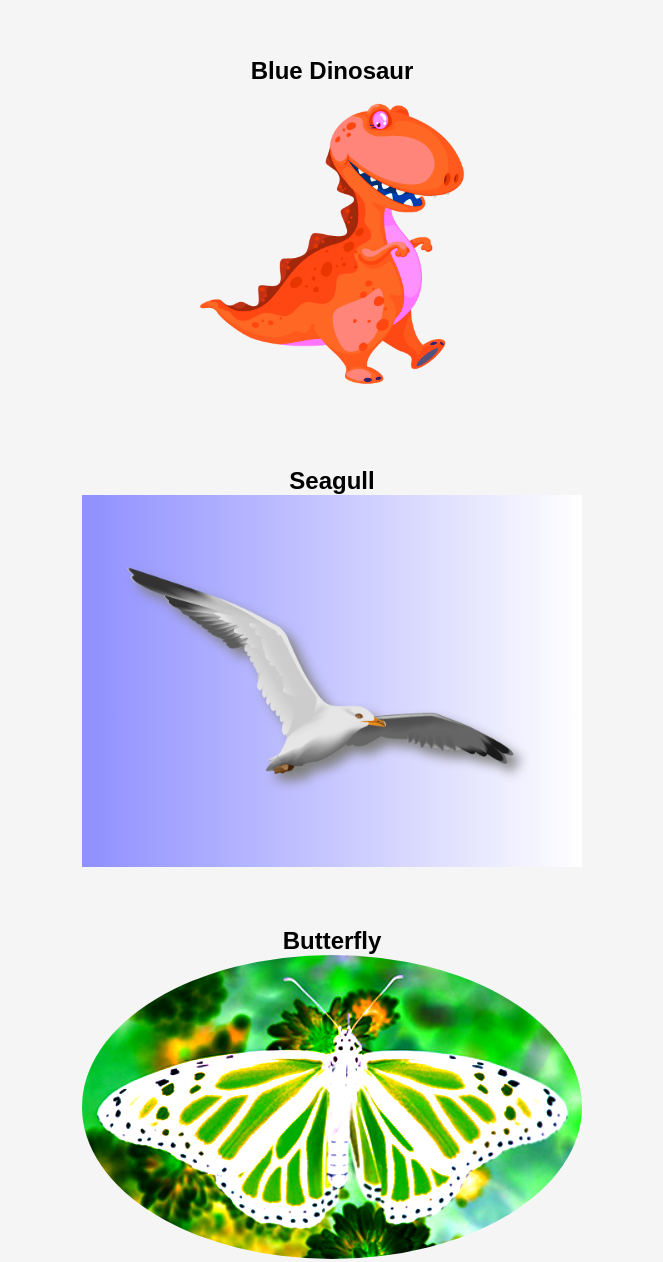
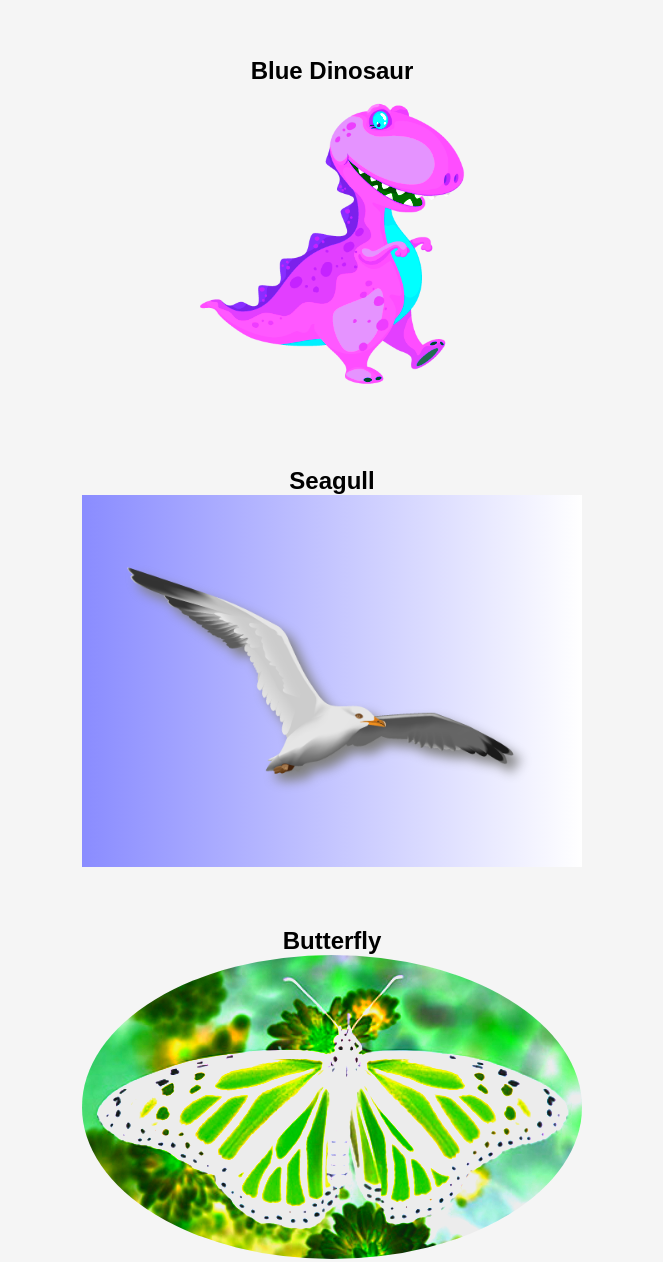
Before and after one commit to frandelatorreacosta-hash/The-Imitation-Assignment, a plain HTML site: page index.html in a window 1280 px wide. Shown: the part 807-2069 px from the top of the page, without its empty margins (308-971 px from the left). Drawn offline with Linux system fonts and the light colour scheme.

Commit message:
Update style.css

```diff
--- a/style.css
+++ b/style.css
@@ -7,8 +7,8 @@
 body{
     font-family:Arial, sans-serif;
     background:#f5f5f5;
+    text-align:center;
     padding:30px;
-    text-align:center;
 }
 
 h1{
@@ -19,23 +19,23 @@ h1{
     margin-bottom:60px;
 }
 
-/* =========================
+/* =====================
    PENGUINS
-========================= */
+===================== */
 
 .penguins{
     width:450px;
     max-width:100%;
 
+    border:2px solid #777;
     border-radius:50%;
-    border:2px solid #777;
 
     clip-path:ellipse(48% 40% at 50% 50%);
 }
 
-/* =========================
+/* =====================
    FOOTBALL FIELD
-========================= */
+===================== */
 
 .field-container{
     position:relative;
@@ -47,6 +47,8 @@ h1{
 .field{
     width:100%;
     display:block;
+
+    filter:grayscale(100%);
 }
 
 .board-layer{
@@ -54,10 +56,10 @@ h1{
     inset:0;
 
     background-image:url("tic-tac-toe.png");
+    background-repeat:repeat;
     background-size:140px;
-    background-repeat:repeat;
 
-    opacity:.20;
+    opacity:.12;
 
     mix-blend-mode:multiply;
 }
@@ -72,23 +74,23 @@ h1{
     object-fit:cover;
 }
 
-/* =========================
+/* =====================
    DINOSAUR
-========================= */
+===================== */
 
 .dinosaur{
     width:300px;
     max-width:100%;
 
     filter:
-        hue-rotate(230deg)
-        saturate(200%)
-        brightness(110%);
+        hue-rotate(130deg)
+        saturate(300%)
+        brightness(115%);
 }
 
-/* =========================
+/* =====================
    SEAGULL
-========================= */
+===================== */
 
 .seagull-box{
     display:inline-block;
@@ -96,9 +98,9 @@ h1{
     padding:25px;
 
     background:linear-gradient(
-        90deg,
-        #8f8fff,
-        #ffffff
+        to right,
+        #8a8cff,
+        white
     );
 }
 
@@ -109,9 +111,9 @@ h1{
     filter:drop-shadow(8px 8px 6px gray);
 }
 
-/* =========================
+/* =====================
    BUTTERFLY
-========================= */
+===================== */
 
 .butterfly{
     width:500px;
@@ -121,15 +123,15 @@ h1{
 
     filter:
         invert(100%)
-        hue-rotate(210deg)
-        saturate(230%)
-        brightness(135%)
-        contrast(110%);
+        hue-rotate(215deg)
+        brightness(170%)
+        contrast(85%)
+        saturate(180%);
 }
 
-/* =========================
+/* =====================
    STAGE
-========================= */
+===================== */
 
 .stage{
     position:relative;
```
